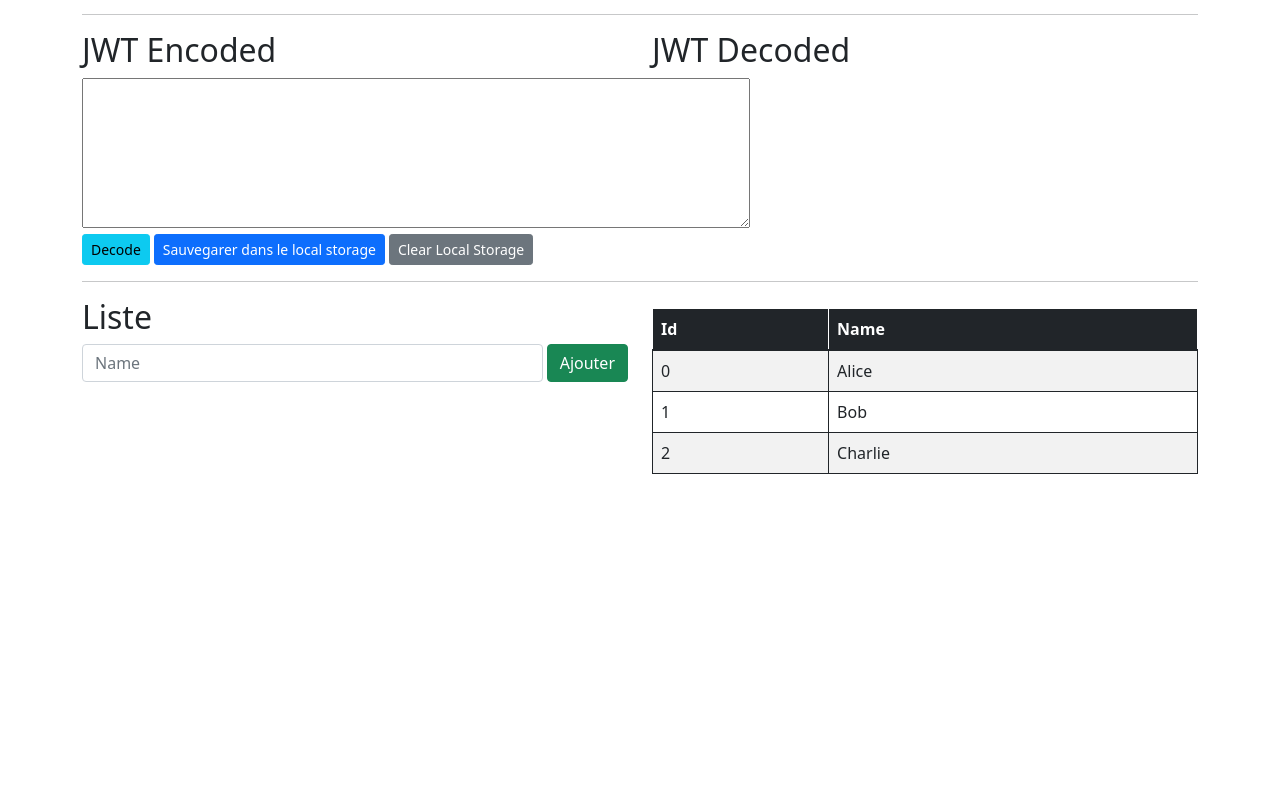
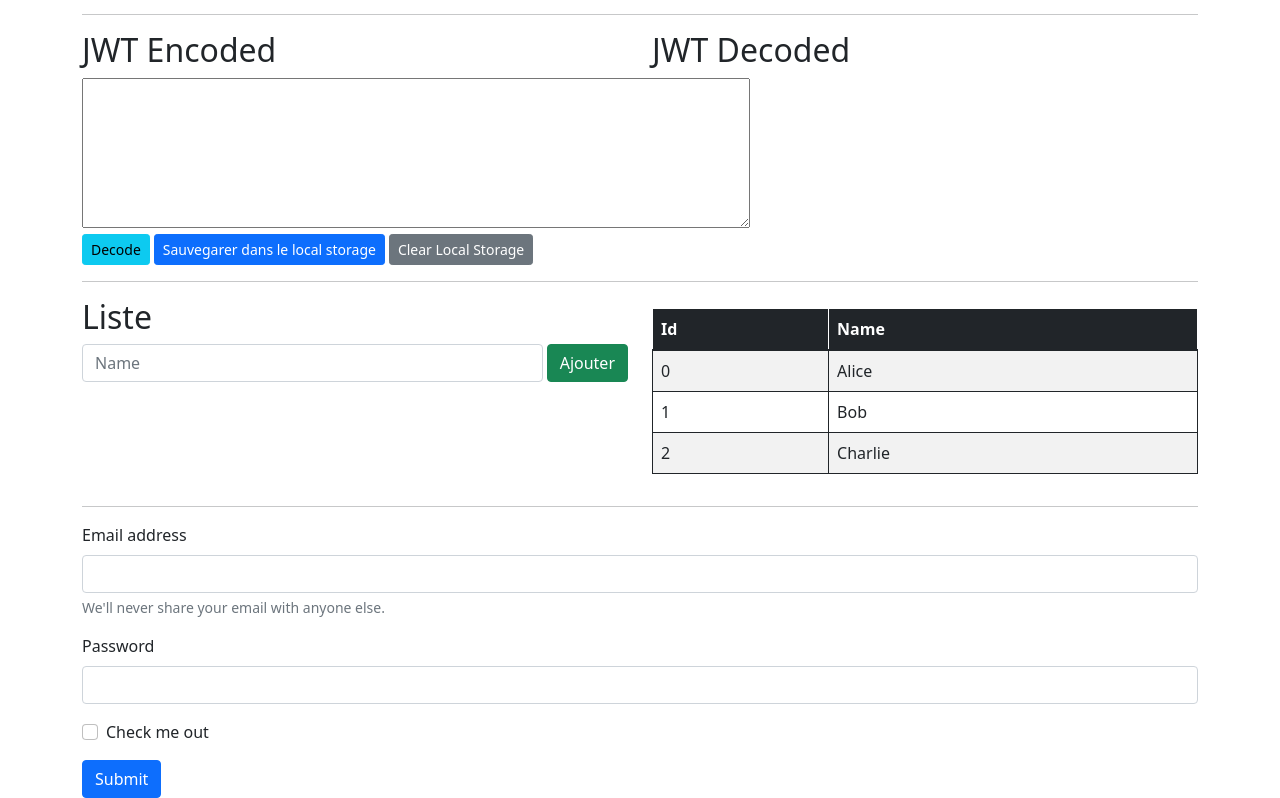
Before and after one commit to MrCookie78/VueJsProject, a Vue app: page / in a window 1280 px wide. Shown: the part 278-1076 px from the top of the page. Before the commit the page ends 800 px from the top, so only its background shows below. Built offline with nearby package versions, Linux system fonts and the light colour scheme.

Commit message:
Class binding

```diff
--- a/src/App.vue
+++ b/src/App.vue
@@ -3,6 +3,7 @@ import CompteurTime from "@/components/CompteurTime.vue";
 import JwtDecode from "@/components/JwtDecode.vue";
 import TableVfor from "@/components/TableVfor.vue";
 import UserAuthentification from "@/components/UserAuthentification.vue";
+import ClassBinding from "./components/ClassBinding.vue";
 </script>
 
 <template>
@@ -16,6 +17,8 @@ import UserAuthentification from "@/components/UserAuthentification.vue";
     <JwtDecode />
     <hr />
     <TableVfor />
+    <hr />
+    <ClassBinding />
   </div>
 </template>
 
--- /dev/null
+++ b/src/components/ClassBinding.vue
@@ -0,0 +1,35 @@
+<script setup>
+import { ref } from "vue";
+const badPassword = ref(false);
+</script>
+
+<template>
+  <form @submit.prevent="badPassword = !badPassword">
+    <div class="mb-3">
+      <label for="exampleInputEmail1" class="form-label">Email address</label>
+      <input
+        type="email"
+        class="form-control"
+        id="exampleInputEmail1"
+        aria-describedby="emailHelp"
+      />
+      <div id="emailHelp" class="form-text">
+        We'll never share your email with anyone else.
+      </div>
+    </div>
+    <div class="mb-3">
+      <label
+        for="exampleInputPassword1"
+        class="form-label"
+        :class="{ 'text-danger': badPassword }"
+        >Password</label
+      >
+      <input type="password" class="form-control" id="exampleInputPassword1" />
+    </div>
+    <div class="mb-3 form-check">
+      <input type="checkbox" class="form-check-input" id="exampleCheck1" />
+      <label class="form-check-label" for="exampleCheck1">Check me out</label>
+    </div>
+    <button type="submit" class="btn btn-primary">Submit</button>
+  </form>
+</template>
```
